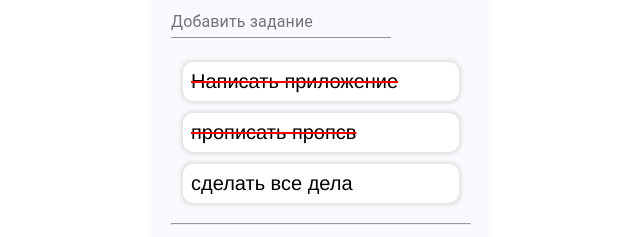
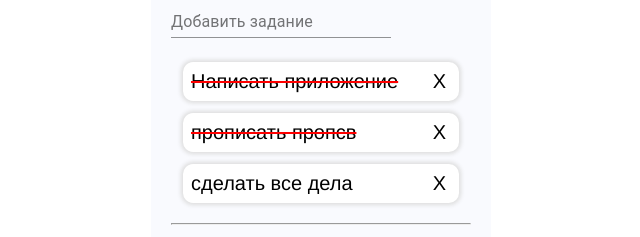
Before and after one commit to WebHeroSchool/todo_oleg, a React (Create React App) app: page / in a window 1280 px wide. Shown: the part 142-379 px from the top of the page, without its empty margins (319-959 px from the left). Built offline with nearby package versions, Linux system fonts and the light colour scheme.

Commit message:
+ delete tasks

```diff
--- a/src/components/App/App.js
+++ b/src/components/App/App.js
@@ -31,7 +31,6 @@ class App extends React.Component {
 
 
   onClickDone = id => {
-    console.log (id);
   const newItemList = this.state.items.map(item => {
     const newItem = {...item};
     if (item.id === id) {
@@ -42,6 +41,17 @@ class App extends React.Component {
   this.setState({items: newItemList})
 };
 
+
+onClickDelete = id => {
+ const newItemList = this.state.items.filter(item => {
+          const newItem = {...item};
+          if (item.id !== id) {
+              return newItem;
+          }
+
+      });
+      this.setState({ items: newItemList});
+};
 
 
   onClickFooter=()=>{
@@ -57,7 +67,7 @@ class App extends React.Component {
     <div className={styles.wrap}>
       <h1 className={styles.title}>Важные дела:</h1>
       <InputItem />
-      <ItemList items = {this.state.items} onClickDone={this.onClickDone} />
+      <ItemList items = {this.state.items} onClickDone={this.onClickDone} onClickDelete={this.onClickDelete}/>
       <hr />
       <Footer count={this.state.count} onClickFooter={this.onClickFooter}/>
     </div>)
--- a/src/components/App/App.module.css
+++ b/src/components/App/App.module.css
@@ -39,3 +39,8 @@
   text-decoration: line-through;
   text-decoration-color: red;
 }
+
+.delete {
+  float: right;
+  padding-right: 5px;
+}
--- a/src/components/Item/Item.js
+++ b/src/components/Item/Item.js
@@ -2,12 +2,13 @@ import React from 'react';
 import classnames from 'classnames';
 import styles from '../App/App.module.css';
 
-const Item =({value, isDone, onClickDone, id})=>(<span onClick={()=>onClickDone(id)} className={
-  classnames({
-    [styles.item]: true,
-    [styles.done]: isDone,
-  })
-}>{value }</span>
+const Item =({value, isDone, onClickDone, onClickDelete, id} )=>(
+  <div>
+  <span onClick={()=>onClickDone(id)}  className={classnames({[styles.item]: true, [styles.done]: isDone})}>
+  {value }
+  </span>
+  <span onClick={()=>onClickDelete(id)} className={styles.delete}>  X  </span>
+  </div>
 );
 
 export default Item;
--- a/src/components/ItemList/ItemList.js
+++ b/src/components/ItemList/ItemList.js
@@ -2,13 +2,14 @@ import React from 'react';
 import Item from '../Item/Item';
 
 
-const ItemList =({items, onClickDone})=> (<ul>
+const ItemList =({items, onClickDone, onClickDelete})=> (<ul>
   {items.map(item => <li key={item.value}>
     <Item
       value={item.value}
       isDone={item.isDone}
       id={item.id}
       onClickDone={onClickDone}
+      onClickDelete={onClickDelete}
       />
     </li>)}
 </ul>);
```
Also changed, not shown: 1 other file (tests, documents, lock files or other folders). Lines whose indentation alone changed are shown as unchanged.
